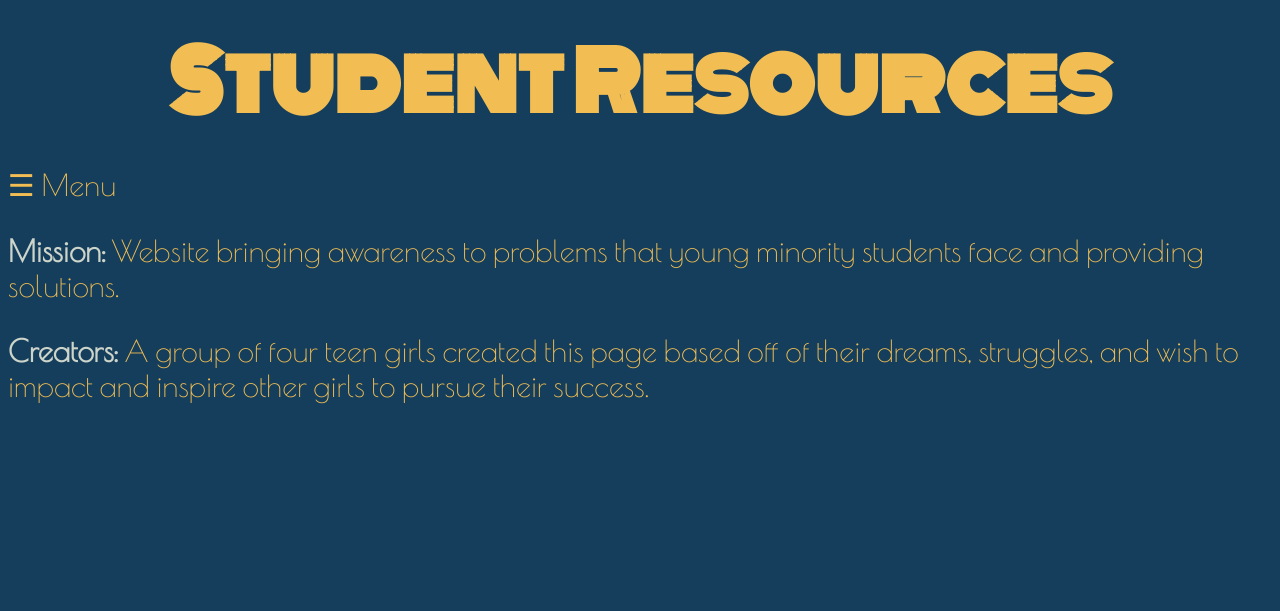
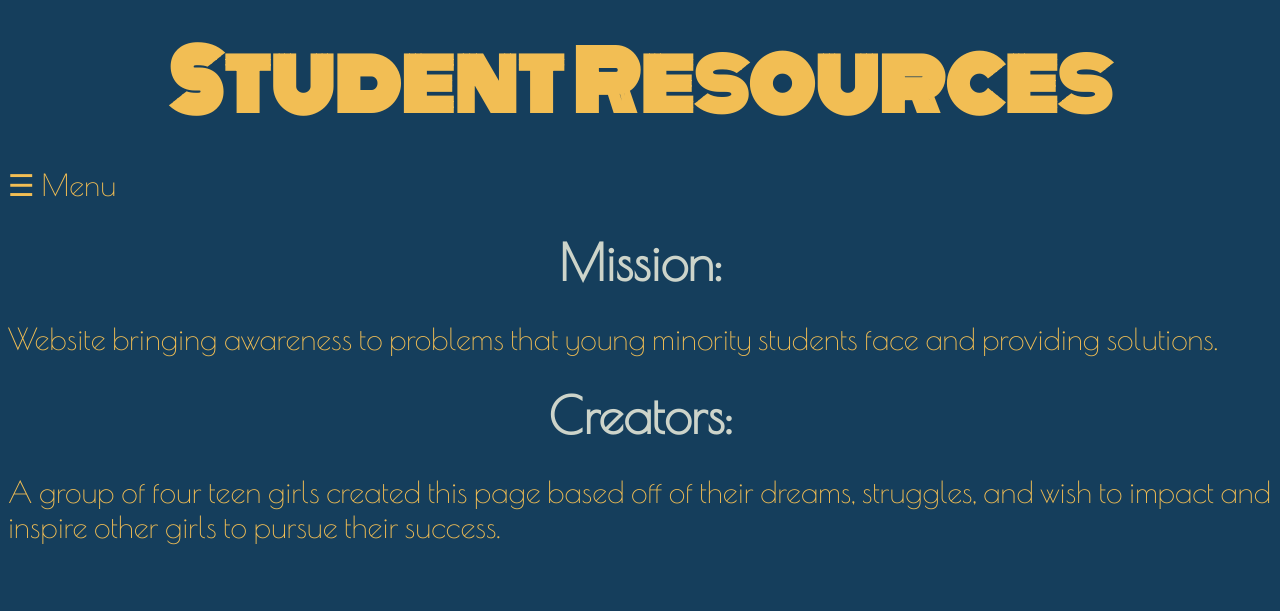
Before and after one commit to KarinaMontiel/finalproject, a PHP site: page /finalproject.html in a window 1280 px wide. Shown: the top 611 px of the page. Run offline with PHP 8.4, Linux system fonts and the light colour scheme.

Commit message:
Home Page subs changed

```diff
--- a/finalproject.html
+++ b/finalproject.html
@@ -82,12 +82,16 @@
 
               <div id="hometext">
                 <p>
-                 <strong class="sub">Mission:</strong>
+                 <strong class="sub"> <center>Mission: </center></strong>
+               </p>
+               <p>
                   Website bringing awareness to problems that young minority students face and providing solutions.
                 </p>
 
                 <p>
-                 <strong class="sub"> Creators:</strong>
+                 <strong class="sub"><center> Creators:</center></strong>
+               </p>
+               <p>
                   A group of four teen girls created this page based off of their dreams,
                   struggles, and wish to impact and inspire other girls to pursue their success.
                 </p>
--- a/main.css
+++ b/main.css
@@ -25,6 +25,7 @@ a:visited{
 
 .sub{
   font-family: 'Poiret One', cursive;
+  font-size: 50px;
 }
 
 
```
